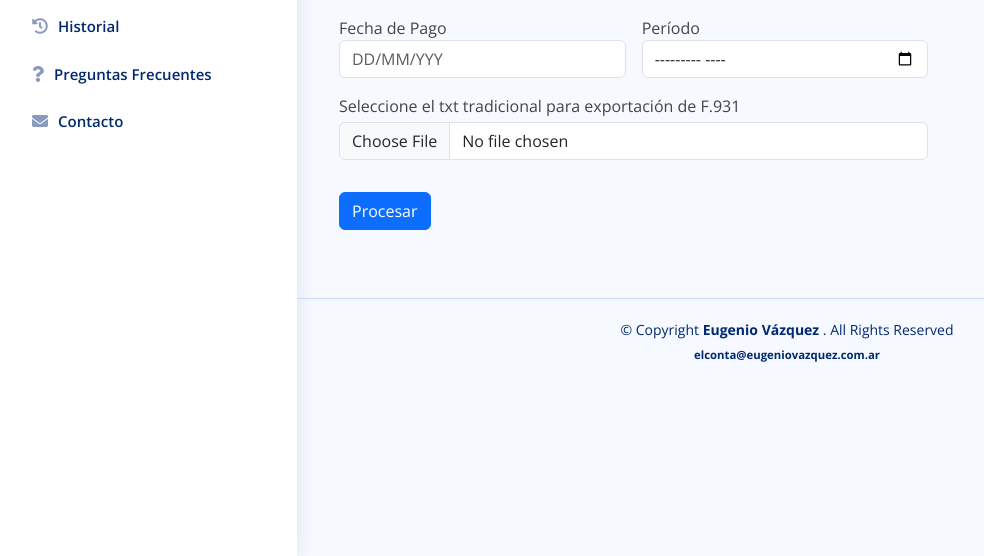
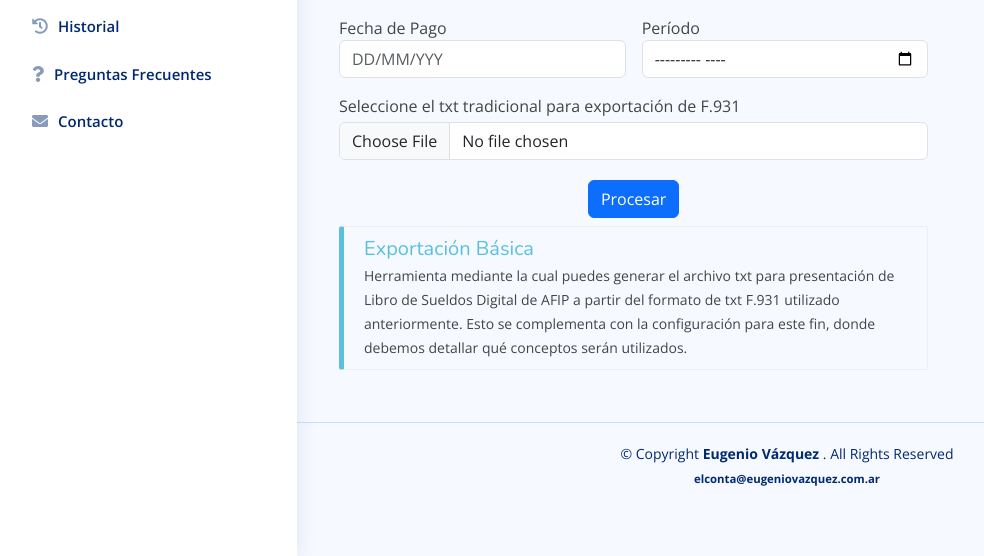
Before and after one commit to lugezz/el_conta, a Django app: template export_lsd/templates/export_lsd/export/basic.html in a window 1280 px wide. Shown: the part 244-800 px from the top of the page, without its empty margins (3-987 px from the left). Run offline with Django 4.2, Linux system fonts and the light colour scheme; the template is opened without the code that fills it, so the values that code supplies are empty; some libraries are stand-ins or nearby versions.

Commit message:
Formatting

```diff
--- a/export_lsd/static/export_lsd/css/style.css
+++ b/export_lsd/static/export_lsd/css/style.css
@@ -1090,3 +1090,77 @@ h6 {
   font-size: 13px;
   color: #012970;
 }
+
+/*--------------------------------------------------------------
+# Callout
+--------------------------------------------------------------*/
+
+.callout {
+  padding: 10px 20px;
+  margin: 10px 0;
+  border: 1px solid #eee;
+  border-left-width: 5px;
+  border-radius: 3px;
+}
+.callout h5 {
+  margin-top: 0;
+  margin-bottom: 2px;
+}
+.callout p:last-child {
+  margin-bottom: 0;
+}
+.callout code {
+  border-radius: 3px;
+}
+.callout + .bs-callout {
+  margin-top: -5px;
+}
+
+.callout-default {
+  border-left-color: #777;
+}
+.callout-default h5 {
+  color: #777;
+}
+
+.callout-primary {
+  border-left-color: #428bca;
+}
+.callout-primary h5 {
+  color: #428bca;
+}
+
+.callout-success {
+  border-left-color: #5cb85c;
+}
+.callout-success h5 {
+  color: #5cb85c;
+}
+
+.callout-danger {
+  border-left-color: #d9534f;
+}
+.callout-danger h4 {
+  color: #d9534f;
+}
+
+.callout-warning {
+  border-left-color: #f0ad4e;
+}
+.callout-warning h5 {
+  color: #f0ad4e;
+}
+
+.callout-info {
+  border-left-color: #5bc0de;
+}
+.callout-info h5 {
+  color: #5bc0de;
+}
+
+.callout-bdc {
+  border-left-color: #29527a;
+}
+.callout-bdc h5 {
+  color: #29527a;
+}
--- a/export_lsd/templates/export_lsd/export/basic.html
+++ b/export_lsd/templates/export_lsd/export/basic.html
@@ -76,9 +76,23 @@
                     <input class="form-control mb-3" type="file" id="formFile" name="txtfile" accept=".txt">
                 </div>
 
-                <button class="btn btn-primary btn-flat my-3 button_submit">
-                    <i class="fa-solid fa-arrow-right-from-arc"></i> Procesar
-                </button>
+                <div class="text-center">
+                    <button class="btn btn-primary btn-flat my-1 button_submit">
+                        <i class="fa-solid fa-arrow-right-from-arc"></i> Procesar
+                    </button>
+                </div>
+
+                <div class="callout callout-info my-1">
+                    <h5>Exportación Básica</h4>
+                    <p><small>
+                        Herramienta mediante la cual puedes generar el archivo txt para presentación
+                        de Libro de Sueldos Digital de AFIP a partir del formato de txt F.931
+                        utilizado anteriormente.
+                        Esto se complementa con la configuración para este fin, donde debemos detallar
+                        qué conceptos serán utilizados.
+                    </small></p>
+                </div>
+
             </form>
 
             {% if url_txt_export %}
```
Also changed, not shown: docs/entorno-local.md (+5 -2 lines), export_lsd/templates/export_lsd/export/advanced.html (+17 -0 lines), export_lsd/templates/export_lsd/export/advanced_liqs.html (+31 -8 lines), README.md.
